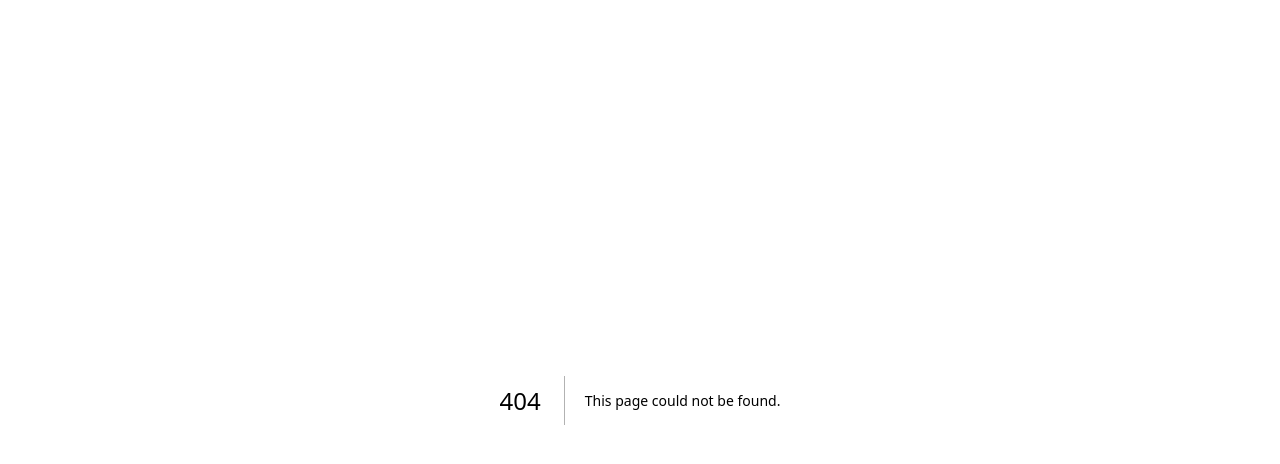
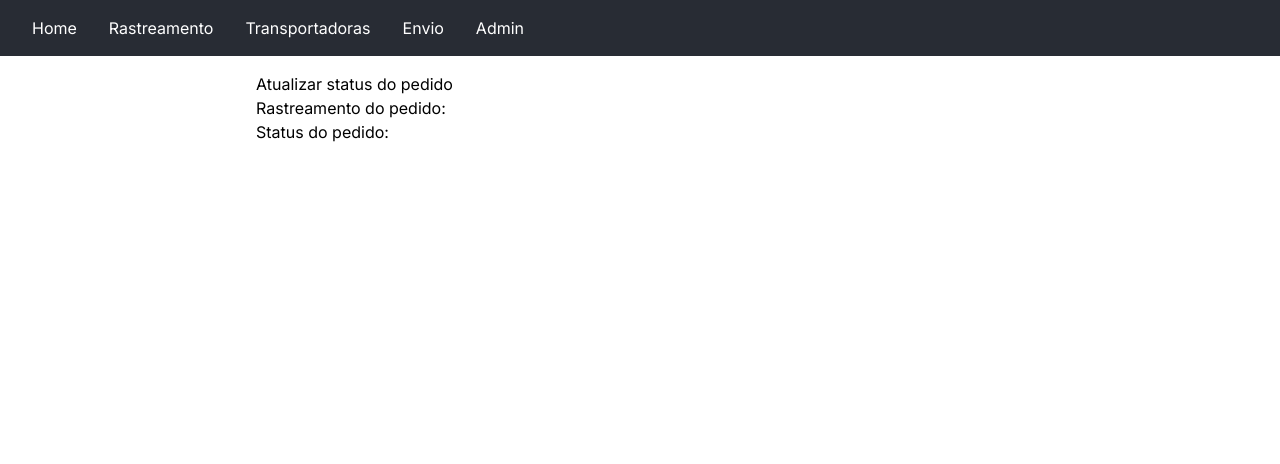
Before and after one commit to Programacao-para-web-2023-01/ceublivre---ui-null, a Next.js app: page /admin in a window 1280 px wide. Before the commit this address had no page. Shown: the top 464 px of the page. Built offline with nearby package versions, Linux system fonts and the light colour scheme.

Commit message:
termino-tratamento-dados-rastreamento

```diff
--- /dev/null
+++ b/app/admin/page.tsx
@@ -0,0 +1,27 @@
+"use client";
+import Navbar from "../components/Navbar/Navbar";
+import "./style.css";
+
+
+export default function Admin(){
+    return(
+        <>
+        <Navbar/>
+        <main>
+        <h1>
+            Atualizar status do pedido
+        </h1>
+        <form method="get">
+        <div className="rastreamento-pedido">
+                <label htmlFor="rastreamentopedido">Rastreamento do pedido:</label>
+                <input id="rastreamentopedido" name="rastreamentopedido" type="text" className="text-black"/>
+            </div>
+            <div className="status-pedido">
+                <label htmlFor="statuspedido">Status do pedido:</label>
+                <input id="statuspedido" name="statuspedido" type="text" className="text-black"/>
+            </div>
+        </form>
+        </main>
+        </>
+    )
+}
--- /dev/null
+++ b/app/admin/style.css
@@ -0,0 +1,27 @@
+.navbar {
+    display: flex;
+    justify-content: space-between;
+    align-items: center;
+    padding: 1rem;
+    background-color: #282c34;
+  }
+
+  .navbar ul {
+    display: flex;
+    list-style-type: none;
+    margin: 0;
+    padding: 0;
+  }
+
+  .navbar li {
+    margin: 0 1rem;
+  }
+
+  .navbar a {
+    color: white;
+    text-decoration: none;
+  }
+
+  .navbar a:hover {
+    color: #61dafb;
+  }
--- a/app/components/Navbar/Navbar.tsx
+++ b/app/components/Navbar/Navbar.tsx
@@ -18,6 +18,9 @@ export default function Navbar() {
         <li>
           <a href="/criar-envio">Envio</a>
         </li>
+        <li>
+          <a href="/admin">Admin</a>
+        </li>
       </ul>
     </nav>
   );
--- a/app/rastreamento/[id]/page.tsx
+++ b/app/rastreamento/[id]/page.tsx
@@ -5,9 +5,9 @@ import { useEffect, useState } from "react";
 export default function rastreamentoID({ params }: { params: { id: string } }) {
   const token = `root`;
   const url = 'http://localhost:8000';
-  let [pedido, setPedido] = useState({});
-  let data_type = Object.keys(pedido);
-  let data_values = Object.values(pedido);
+  let [pedido, setPedido] = useState<any>({});
+  let valor_pedido = pedido?.valor_declarado_pedido + pedido?.valor_envio_pedido;
+  let prazo_entrega = Math.trunc((Number(new Date(pedido?.datahora_criacao)) - Date.now()) / (1000 * 60 * 60 * 24)) + Number(pedido?.prazo_entrega_pedido);
 
   useEffect(()=>{
     fetch(`${url}/pedidos/code/${params.id}`,{
@@ -21,18 +21,70 @@ export default function rastreamentoID({ params }: { params: { id: string } }) {
   .then(data=>{setPedido(data), console.log(data)})
   .catch(error=>setPedido(error))
   },[])
-  console.log(data_type)
-  console.log(data_values)
 
   return (
     <main className="flex min-h-screen flex-col items-center justify-between p-24">
       <table>
-        <td>
-        {data_type.map((item)=><tr>{item}</tr>)}
-        </td>
-        <td>
-        {data_values.map((item)=><tr>{`${item}`}</tr>)}
-        </td>
+        <thead>
+        </thead>
+        <tbody>
+          <tr>
+            <td>
+              Nome:
+            </td>
+            <td>
+              {pedido.nome_pedido}
+            </td>
+          </tr>
+          <tr>
+            <td>
+              Cep origem:
+            </td>
+            <td>
+              {pedido.cep_origem_pedido}
+            </td>
+          </tr>
+          <tr>
+            <td>
+              Cep destino:
+            </td>
+            <td>
+              {pedido.cep_destino_pedido}
+            </td>
+          </tr>
+          <tr>
+            <td>
+              Peso:
+            </td>
+            <td>
+              {pedido?.peso_pedido?.toLocaleString('pt-BR')}(kg)
+            </td>
+          </tr>
+          <tr>
+            <td>
+              Preço:
+            </td>
+            <td>
+              {valor_pedido?.toLocaleString('pt-BR', {style: 'currency', currency: 'BRL'})}
+            </td>
+          </tr>
+          <tr>
+            <td>
+              Prazo de entrega:
+            </td>
+            <td>
+              {prazo_entrega <= pedido.prazo_entrega_pedido ? 0 : prazo_entrega}
+            </td>
+          </tr>
+          <tr>
+            <td>
+              Status do pedido:
+            </td>
+            <td>
+              {pedido.status_pedido}
+            </td>
+          </tr>
+        </tbody>
       </table>
     </main>
   );
```
